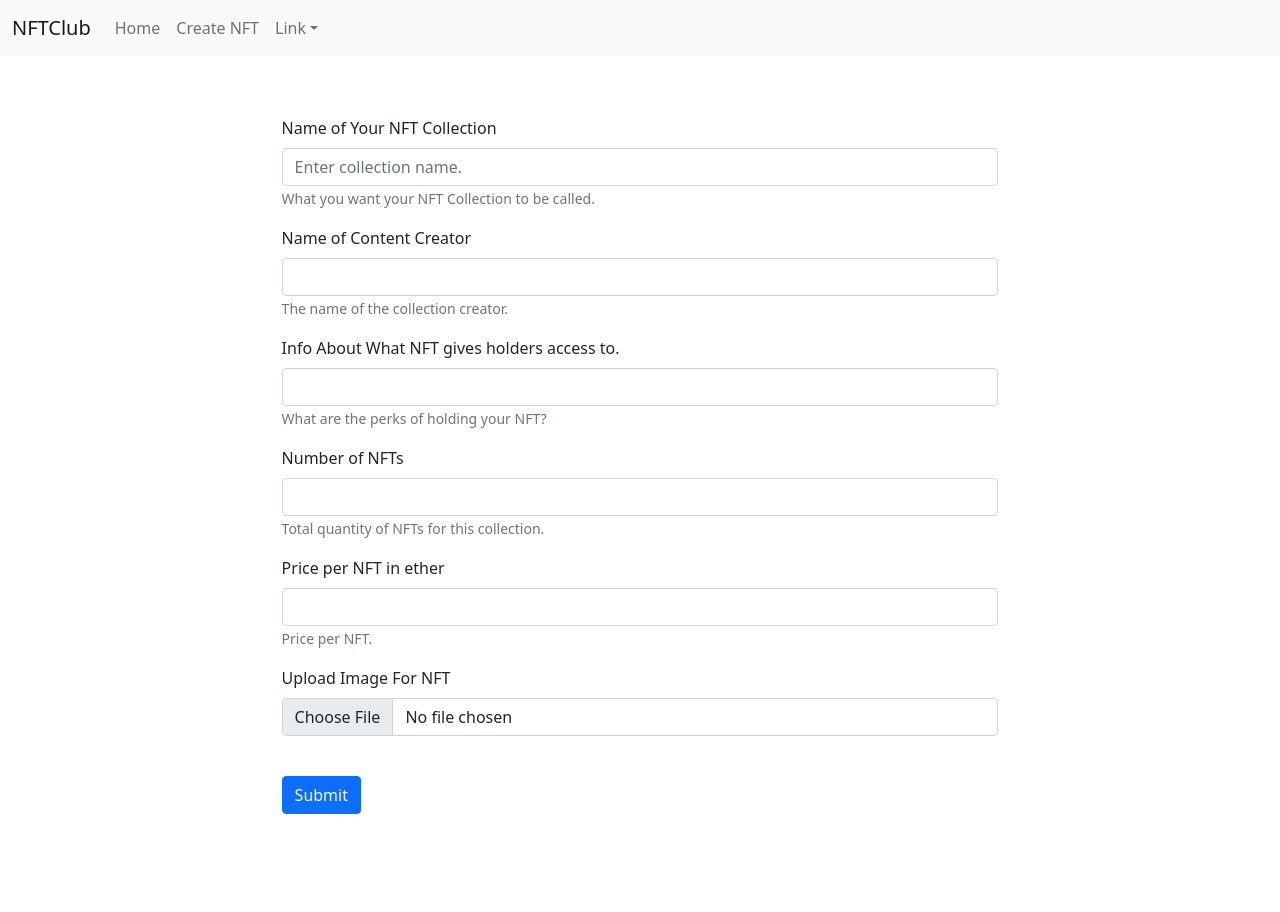
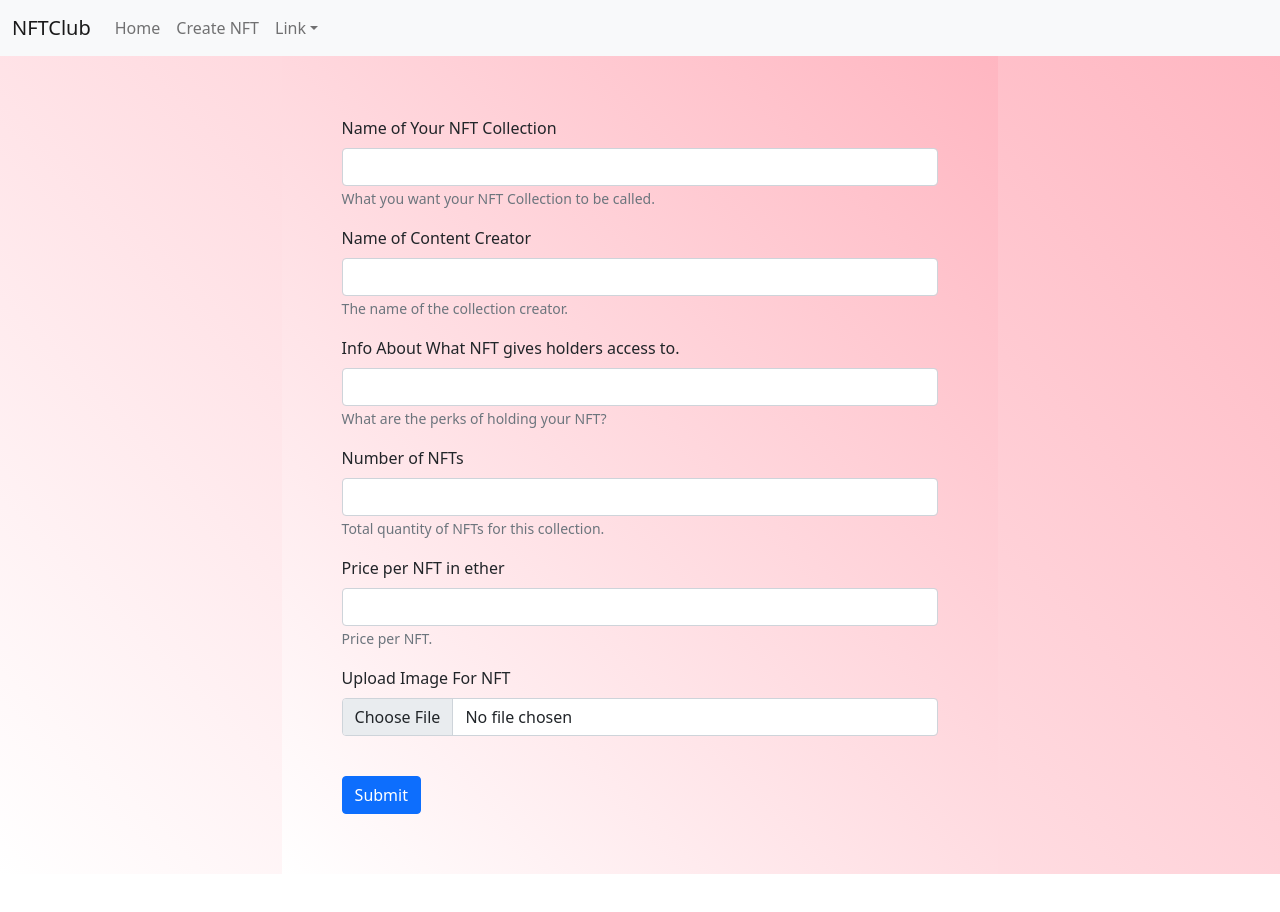
Before and after one commit to ajtraxler/MembershipNFTs, a React (Create React App) app: page /createNFT in a window 1280 px wide. Shown: the top 912 px of the page. Built offline with nearby package versions, Linux system fonts and the light colour scheme; what ipfs-http-client would draw is missing.

Commit message:
added animations and pink bg

```diff
--- a/src/pages/CreateNFT.css
+++ b/src/pages/CreateNFT.css
@@ -1,4 +1,7 @@
+.bgColor {
+  background-image: linear-gradient(45deg, white, lightpink)
+}
+
 .formBody {
-  margin: 60px;
-
+  padding: 60px;
 }
--- a/src/pages/CreateNFT.js
+++ b/src/pages/CreateNFT.js
@@ -11,12 +11,12 @@ function CreateNFT() {
       <Navigation />
 
 
+      <div class="bgColor">
+        <div class="formBody">
+          <FormComponent />
+        </div>
 
-      <div class="formBody">
-        <FormComponent />
       </div>
-
-
     </div>
 
 
--- a/src/pages/FormComponent.js
+++ b/src/pages/FormComponent.js
@@ -126,7 +126,7 @@ function FormComponent() {
       <Form onSubmit={submitHandlerForm}>
         <Form.Group className="mb-3" >
           <Form.Label>Name of Your NFT Collection</Form.Label>
-          <Form.Control type="string" id="formNFTName" placeholder="Enter collection name." />
+          <Form.Control type="string" id="formNFTName" />
           <Form.Text className="text-muted">
             What you want your NFT Collection to be called.
           </Form.Text>
--- a/src/pages/Minting.css
+++ b/src/pages/Minting.css
@@ -2,7 +2,7 @@
   margin-right: 22%;
   margin-left: 22%;
   margin-bottom: 20%;
-
+  background-image: linear-gradient(45deg, white, lightpink)
 }
 
 .overall {
--- a/src/pages/Start.css
+++ b/src/pages/Start.css
@@ -1,4 +1,11 @@
 .designStart {
-  margin: 20%;
+  /* background-image: ; */
+  /* margin: ; */
   text-align: center;
+  background-image: linear-gradient(45deg, white, lightpink)
 }
+
+.blob {
+  background-image: url(https://media4.giphy.com/media/euj9YHiwUUzrZduQIJ/giphy.gif);
+  height: 300px;
+}
--- a/src/pages/Start.js
+++ b/src/pages/Start.js
@@ -20,14 +20,17 @@ function Start() {
     <div >
       <Navigation />
       <div class="designStart">
+        <div class="blob"> </div>
+
+        <br></br>
         <h1>Create your Personal NFT Membership</h1>
-        {/* <br></br> */}
         <h3>Click below to start</h3>
         <br></br>
 
         <Button variant="primary" onClick={handlerFunction} >Start</Button>
+        <div class="blob"> </div>
       </div>
-    </div>
+    </div >
   )
 }
 
```
